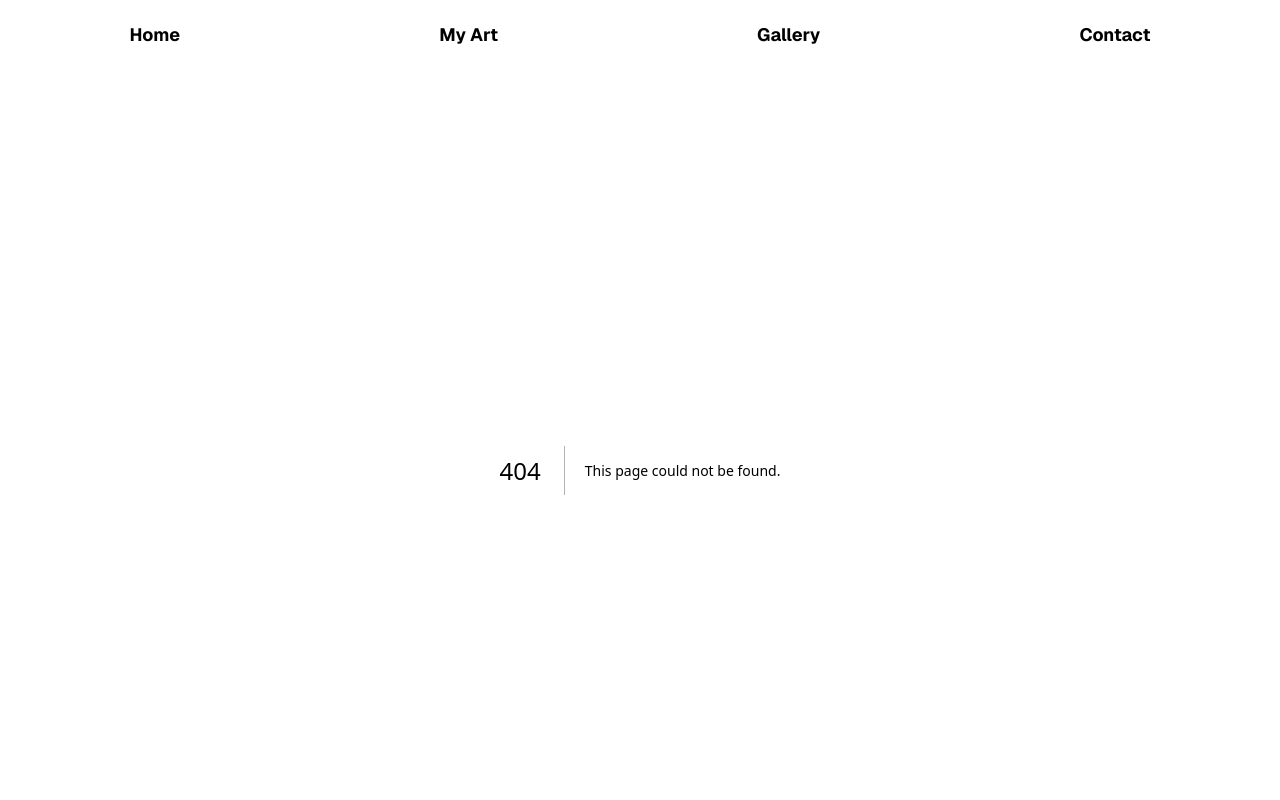
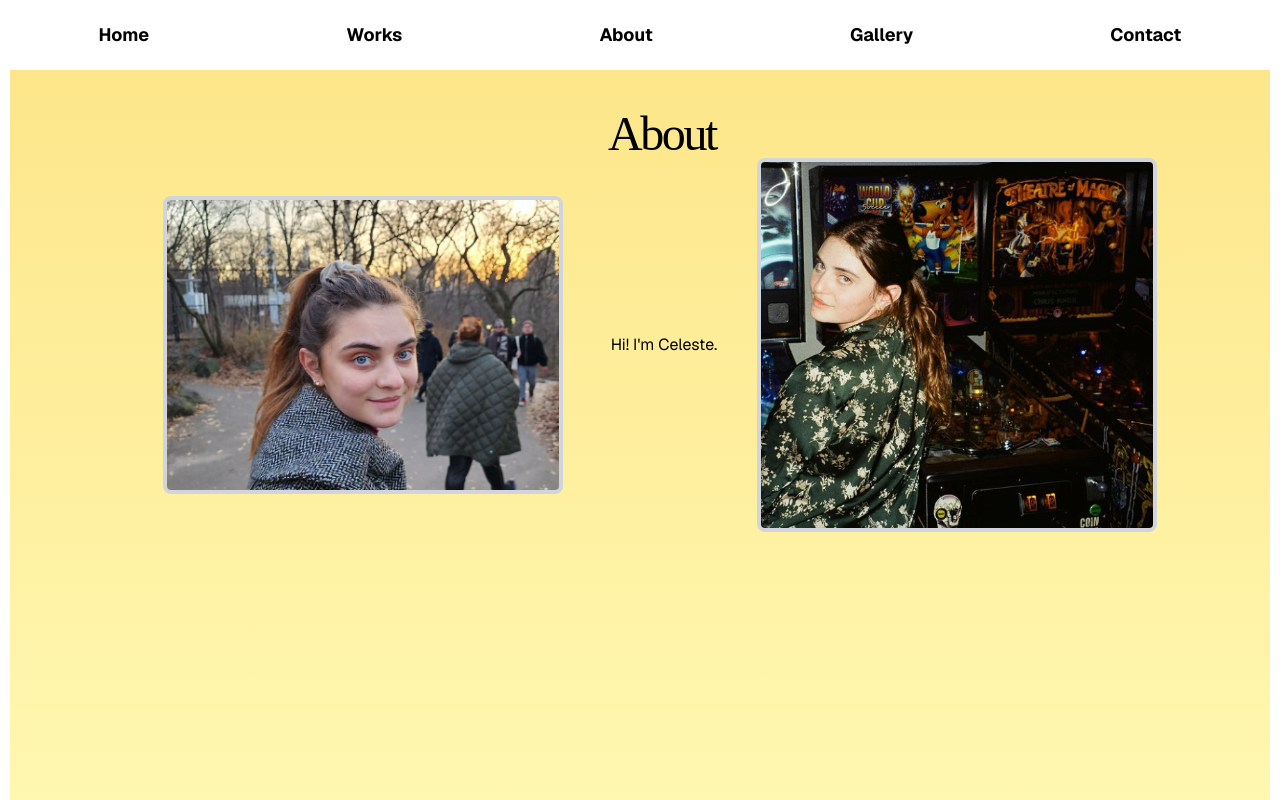
Before and after one commit to kjaneczek9/blog-style, a Next.js app: page /about in a window 1280 px wide. Before the commit this address had no page. Shown: the top 800 px of the page. Built offline with nearby package versions, Linux system fonts and the light colour scheme.

Commit message:
Homepage

```diff
--- /dev/null
+++ b/app/(routes)/about/page.tsx
@@ -0,0 +1,26 @@
+export default function Page() {
+  return (
+    <div className="page-wrapper">
+    <section className="flex justify-center mt-[40] mb-[20] border-12">
+        <div className="mt-10">
+          <h1 className="font-medium text-5xl mb-[10] tracking-tighter pl-11">About</h1>
+        </div>
+        </section>
+
+        <section className="flex justify-center items-center relative">
+          <div>
+            <img src="/image2.png" className="ml-10 border-4 border-gray-300 rounded-lg" style={{ width: '400px', height: 'auto' }} />
+          </div>
+
+          <div className="flex flex-col justify-center items-center relative">
+            <p className="pl-12 ml-[90]">Hi! I'm Celeste.</p>
+          </div>
+
+          <div className="mb-[30]">
+            <img src="/image1.png" className="ml-10 border-4 border-gray-300 rounded-lg" style={{ width: '400px', height: 'auto' }} />
+          </div>
+
+    </section>
+    </div>
+  );
+}
--- /dev/null
+++ b/app/components/GalleryGrid.tsx
@@ -0,0 +1,34 @@
+import { CloudinaryImage } from "@/components/cloudinary/CloudinaryImage";
+import cloudinary from '@/utils/cloudinary';
+import PhotoModal from "@/components/Modal";
+
+const GalleryGrid = async({ folder }) => {
+  const results = await cloudinary.v2.search
+    .expression(`folder:${folder}`)
+    .sort_by('public_id', 'desc')
+    .max_results(50)
+    .execute();
+
+  return (
+    <div className='columns-3 gap-x-1 xs:columns-2 sm:columns-2 xl:columns-3 2xl:columns-4'>
+      {results.resources.map((result, index) => (
+        <div key={result.public_id}>
+          <a href={`#img-${index}`} className="modal-open">
+            <CloudinaryImage
+              style={{'paddingBottom': "4px"}}
+              src={result.public_id}
+              width={1300}
+              height={600}
+              quality={100}
+              sizes="100%"
+              alt="gallery image"
+            />
+          </a>
+          <PhotoModal id={`img-${index}`} public_id={result.public_id}/>
+        </div>
+      ))}
+    </div>
+  );
+}
+
+export default GalleryGrid;
--- /dev/null
+++ b/app/components/GalleryPage.tsx
@@ -0,0 +1,28 @@
+import { useState, useEffect } from 'react';
+import Link from 'next/link';
+import GalleryGrid from 'app/components/GalleryGrid';
+
+const GalleryPage = ({ name }) => {
+  const [isLoading, setIsLoading] = useState(true);
+
+  useEffect(() => {
+    // Perform asynchronous operations here if needed
+    setIsLoading(false); // For demonstration purposes, marking loading as false after component mounts
+  }, []);
+
+  if (isLoading) {
+    return <div>Loading...</div>;
+  }
+
+  return (
+    <div>
+      <Link href='/'>
+        <button className='absolute mt-[26px] ml-10 hover:shadow-form rounded-md py-3 px-8 text-base font-semibold border border-mediumstone'>back</button>
+      </Link>
+      <h2 className='text-center text-[26px] mx-[50px] pb-[20px] pt-[40px] sm:invisible xs:invisible'>{name}</h2>
+      <GalleryGrid folder={name}/>
+    </div>
+  );
+};
+
+export default GalleryPage;
--- /dev/null
+++ b/app/components/footer.tsx
@@ -0,0 +1,12 @@
+import React from 'react';
+
+const Footer: React.FC = () => {
+  return (
+    <footer className="bg-gray-800 text-white text-center py-7">
+      {/* Footer content */}
+      &copy; 2024 Your Company
+    </footer>
+  );
+}
+
+export default Footer;
--- a/app/components/nav.tsx
+++ b/app/components/nav.tsx
@@ -5,7 +5,10 @@ const navItems = {
     name: 'Home',
   },
   '/art': {
-    name: 'My Art',
+    name: 'Works',
+  },
+  '/about':{
+    name: "About"
   },
   '/gallery': {
     name: 'Gallery',
@@ -17,7 +20,7 @@ const navItems = {
 
 export function Navbar() {
   return (
-    <div className="z-100 flex fixed top-0 w-full h-[70px] no-underline bg-#5e5959">
+    <div className="position-sticky top-0 flex fixed z-50 w-full h-[70px] no-underline bg-white">
       {Object.entries(navItems).map(([path, { name }]) => {
         return (
           <Link
--- a/app/global.css
+++ b/app/global.css
@@ -9,8 +9,12 @@ body, html {
   width: 100%;
   -webkit-font-smoothing: antialiased;
   -moz-osx-font-smoothing: grayscale;
-  overflow-x: hidden;
+  /* overflow-x: hidden; */
   background-color: white;
+}
+
+.custom-color {
+  background-color: #ff04a3;
 }
 
 main {
@@ -19,11 +23,24 @@ main {
 
 .page-wrapper {
   position: relative;
-  background-color: #FFC0CB;
+  background-image: linear-gradient(to bottom, rgb(253, 230, 138), rgb(255, 249, 180)); /* Gradient from yellow to white */
   min-height: 100vh;
+  margin: 10px;
 }
+
 
 ::selection {
   background-color: #e847f3d4;
   color: #cfe50e;
 }
+
+@font-face {
+  font-family: 'Sparky';
+  src: url('/Sparky.ttf') format('truetype');
+  font-weight: normal;
+  font-style: normal;
+}
+
+h1 {
+  font-family: 'CustomFont'; /* Apply custom font to h1, fallback to system sans-serif font */
+}
--- a/app/layout.tsx
+++ b/app/layout.tsx
@@ -5,6 +5,7 @@ import { GeistMono } from 'geist/font/mono';
 import { Navbar } from './components/nav';
 import { Analytics } from '@vercel/analytics/react';
 import { SpeedInsights } from '@vercel/speed-insights/next';
+import Footer from './components/footer';
 
 export const metadata: Metadata = {
   title: {
@@ -36,6 +37,7 @@ export default function RootLayout({
         <main>
           <Navbar />
           {children}
+          <Footer />
         </main>
       </body>
     </html>
--- a/app/page.tsx
+++ b/app/page.tsx
@@ -1,18 +1,20 @@
 export default function Page() {
   return (
 <div className="page-wrapper">
-      <section className="flex relative">
-        <div className="flex flex-col justify-center items-center">
-          {/* Pink circle background aligned with the text */}
-          <div className="w-60 h-80 bg-pink rounded-full opacity-25 absolute top-1/2 left-0 transform -translate-y-1/2 -translate-x-1/5" />
-          <h1 className="font-medium text-5xl mb-4 tracking-tighter">Celeste Bernstein</h1>
-          <p className="">Blah blah blah blah.</p>
+    <section className="flex justify-center items-center relative mb-[40]">
+      <div className="flex flex-col justify-center items-center relative">
+        {/* Blob */}
+        <div className="w-80 h-80 custom-color rounded-full opacity-20 absolute top-1/2 transform -translate-y-1/2 -translate-x-20"/>
+        <h1 className="font-medium text-5xl mb-4 tracking-tighter pl-12">Celeste Bernstein</h1>
+        <p className="pl-12">Actor. Writer. Singer. Producer.</p>
       </div>
 
       <div>
-          <img src="/Headshot.jpg" alt="Description of the image" className="ml-4" style={{ width: '400px', height: 'auto' }} />
+        <img src="/Headshot.jpg" alt="Description of the image" className="ml-10 mt-14 border-4 border-gray-300 rounded-lg" style={{ width: '500px', height: 'auto' }} />
       </div>
     </section>
+
 </div>
+
   );
 }
```
Also changed, not shown: app/(routes)/art/page.tsx (renamed from app/art/page.tsx), kaisei-tokumin-bold.ttf (renamed from public/fonts/kaisei-tokumin-bold.ttf), public/fonts/Sparky.ttf (added). Lines whose indentation alone changed are shown as unchanged.
